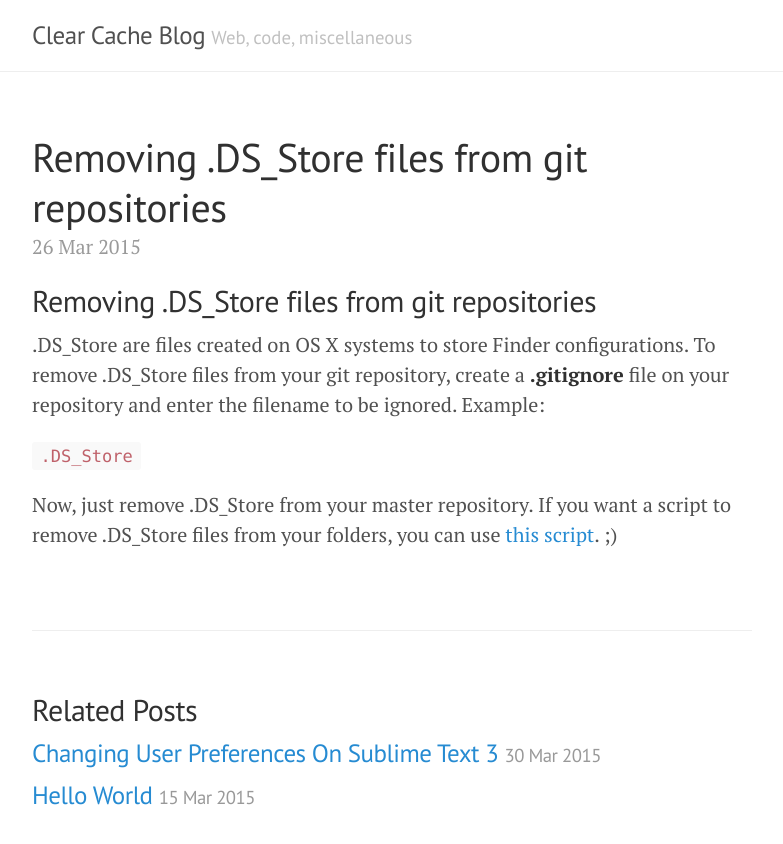
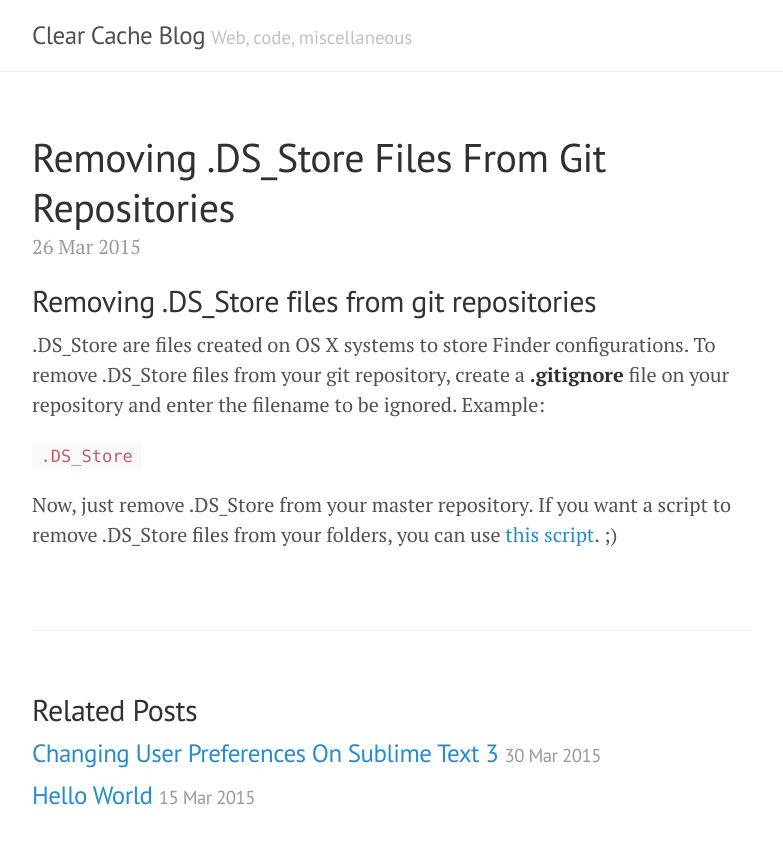
Before and after one commit to angelitomg/angelitomg.github.io, a Jekyll site: the page built from _posts/2015-03-26-removing-.ds_store-files-from-git-repositories.md, in a window 1280 px wide. Shown: the top 844 px of the page, without its empty margins (248-1031 px from the left). Built offline with Jekyll 4.4.1, drawn with Linux system fonts in a browser that asks for light colours; Markdown is read by kramdown in place of the engine named in the settings.

```diff
--- a/_posts/2015-03-26-removing-.ds_store-files-from-git-repositories.md
+++ b/_posts/2015-03-26-removing-.ds_store-files-from-git-repositories.md
@@ -1,5 +1,5 @@
 ---
-title: Removing .DS_Store files from git repositories
+title: Removing .DS_Store Files From Git Repositories
 layout: post
 ---
 ## Removing .DS\_Store files from git repositories
```
